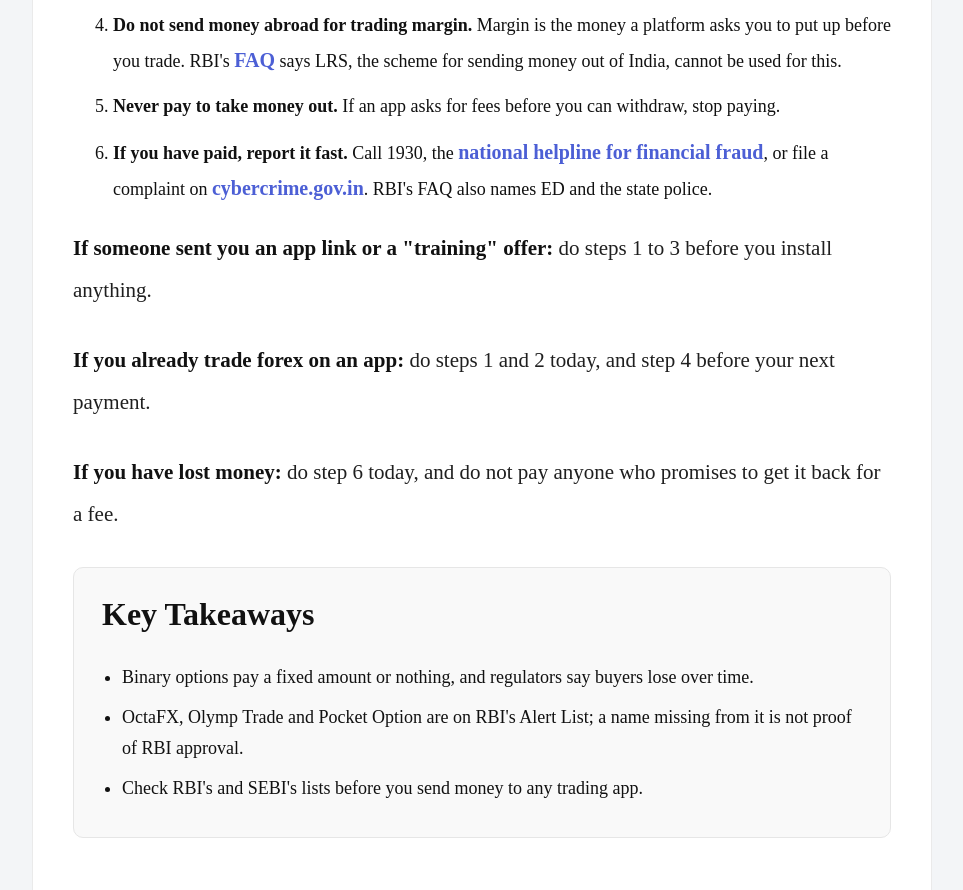
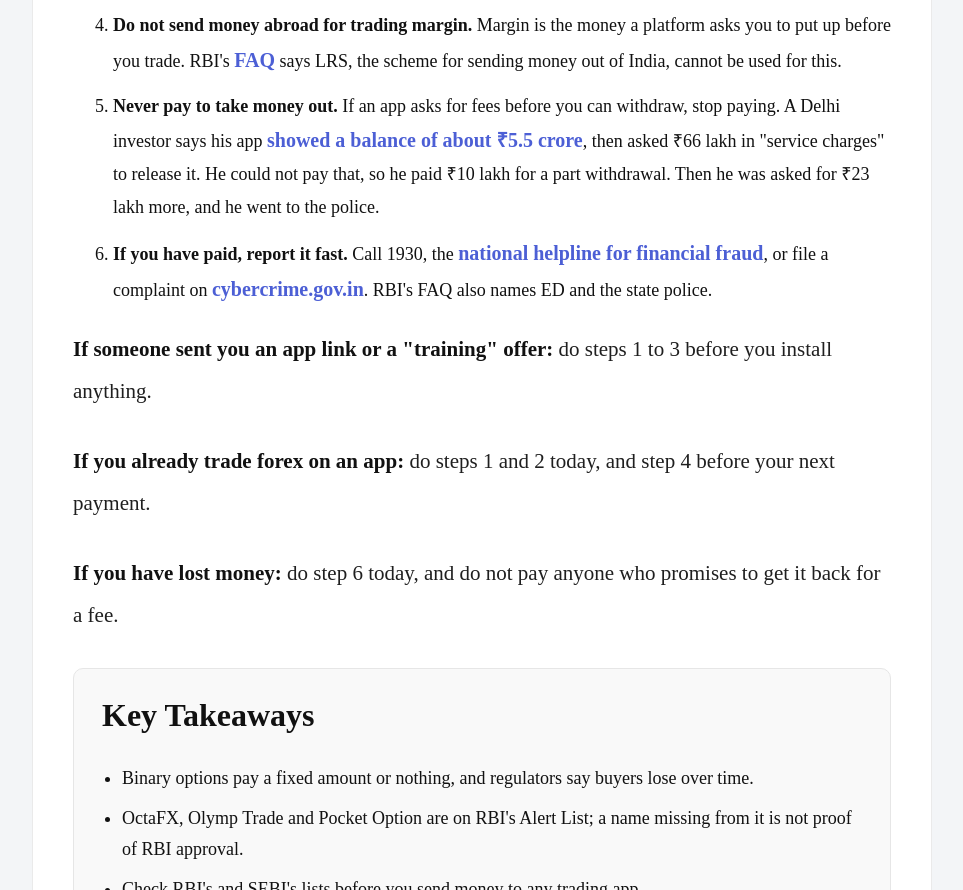
Before and after one commit to trendturtlesllp/trendturtles, a plain HTML site: page blog/trading-app-real-or-fake-india.html in a window 1280 px wide. Shown: the part 4774-5664 px from the top of the page, without its empty margins (158-1121 px from the left). Drawn offline with Linux system fonts and the light colour scheme.

Commit message:
Trading app article: Delhi withdrawal-fee case in step 5
Co-Authored-By: Claude Opus 5.5 <noreply@anthropic.com>

```diff
--- a/blog/trading-app-real-or-fake-india.html
+++ b/blog/trading-app-real-or-fake-india.html
@@ -155,7 +155,7 @@
         <li><strong>For forex, check RBI's list of authorised platforms.</strong> Open the <a href="https://rbi.org.in/scripts/bs_viewcontent.aspx?Id=4080" target="_blank" rel="noopener noreferrer">list</a> and search the name. If it is not there, RBI has not allowed it.</li>
         <li><strong>For shares, check SEBI.</strong> SEBI keeps a <a href="https://www.sebi.gov.in/intermediaries.html" target="_blank" rel="noopener noreferrer">list of registered brokers</a>, firms allowed to trade shares for you. Open it and search the name of the company behind the app. On Google Play, a registered broker's app shows a <a href="https://www.sebi.gov.in/sebi_data/attachdocs/mar-2026/1774448914437.pdf" target="_blank" rel="noopener noreferrer">"Verified"</a> label.</li>
         <li><strong>Do not send money abroad for trading margin.</strong> Margin is the money a platform asks you to put up before you trade. RBI's <a href="https://www.rbi.org.in/Scripts/FAQDisplay.aspx?Id=146" target="_blank" rel="noopener noreferrer">FAQ</a> says LRS, the scheme for sending money out of India, cannot be used for this.</li>
-        <li><strong>Never pay to take money out.</strong> If an app asks for fees before you can withdraw, stop paying.</li>
+        <li><strong>Never pay to take money out.</strong> If an app asks for fees before you can withdraw, stop paying. A Delhi investor says his app <a href="https://the420.in/delhi-online-trading-ipo-investment-fraud-cases/" target="_blank" rel="noopener noreferrer">showed a balance of about ₹5.5 crore</a>, then asked ₹66 lakh in "service charges" to release it. He could not pay that, so he paid ₹10 lakh for a part withdrawal. Then he was asked for ₹23 lakh more, and he went to the police.</li>
         <li><strong>If you have paid, report it fast.</strong> Call 1930, the <a href="https://www.pib.gov.in/PressReleasePage.aspx?PRID=2290377" target="_blank" rel="noopener noreferrer">national helpline for financial fraud</a>, or file a complaint on <a href="https://www.pib.gov.in/PressReleasePage.aspx?PRID=2297626" target="_blank" rel="noopener noreferrer">cybercrime.gov.in</a>. RBI's FAQ also names ED and the state police.</li>
     </ol>
     <p><strong>If someone sent you an app link or a "training" offer:</strong> do steps 1 to 3 before you install anything.</p>
```
